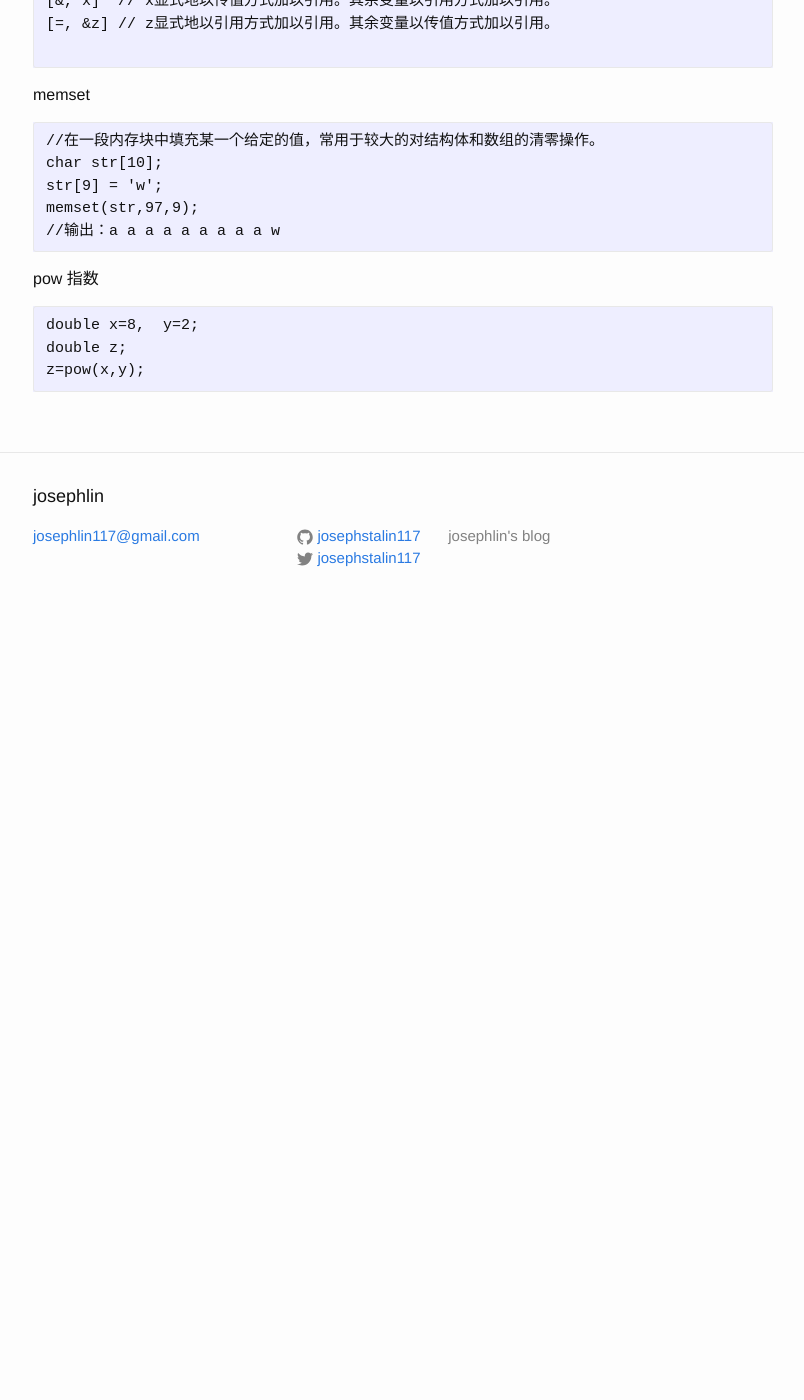
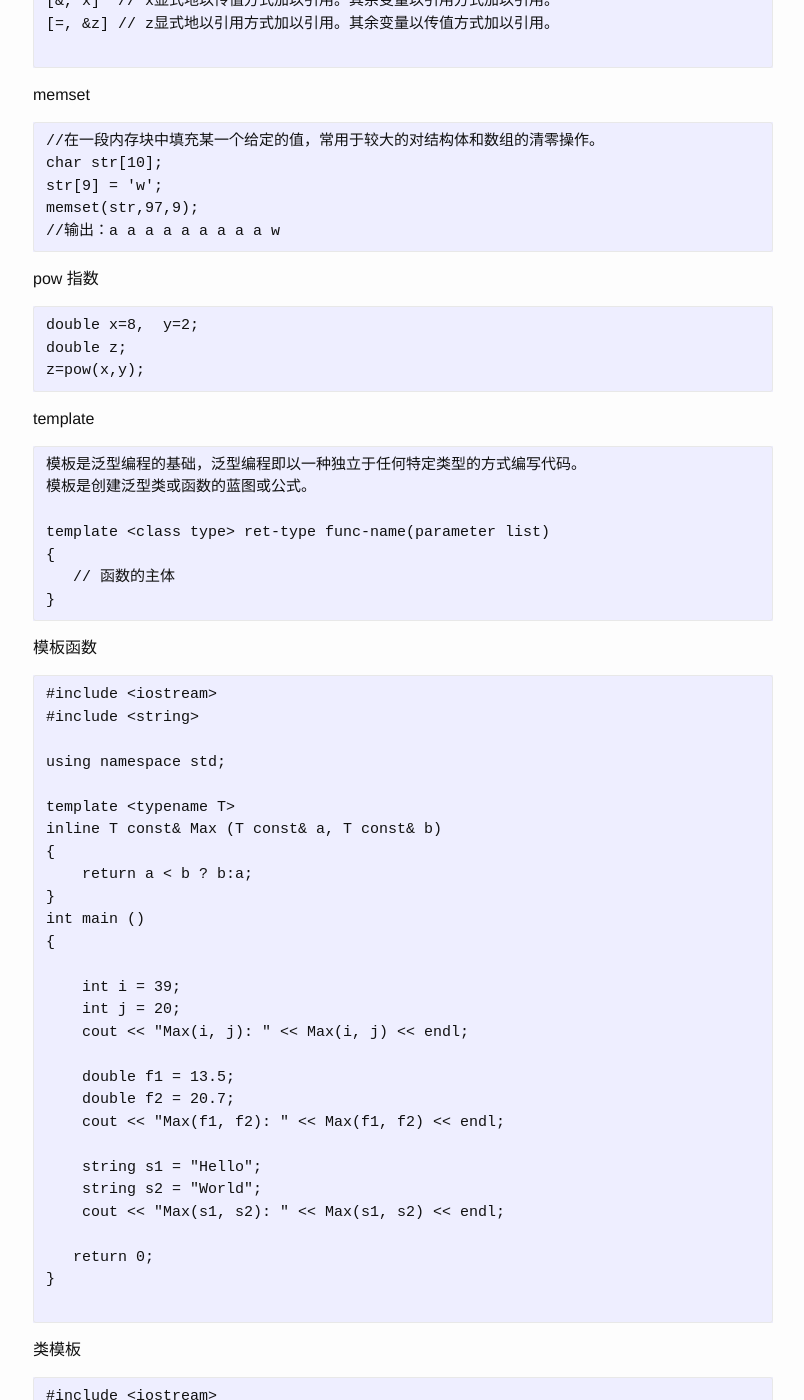
Before and after one commit to josephstalin117/josephstalin117.github.io, a Jekyll site: the page built from _posts/2018-5-25-c.markdown, in a window 1280 px wide and 1400 px high, scrolled down 18545 px. Shown: the whole window, without its empty margins (237-1041 px from the left). Built offline with Jekyll 4.4.1, drawn with Linux system fonts in a browser that asks for light colours; before the commit the page ends 19175 px from its top, so only the background shows below that; some of the changed text lies outside the part shown.

Commit message:
add c template

````diff
--- a/_posts/2018-5-25-c.markdown
+++ b/_posts/2018-5-25-c.markdown
@@ -862,3 +862,120 @@
 double z;
 z=pow(x,y);
 ```
+
+template
+```
+模板是泛型编程的基础，泛型编程即以一种独立于任何特定类型的方式编写代码。
+模板是创建泛型类或函数的蓝图或公式。
+
+template <class type> ret-type func-name(parameter list)
+{
+   // 函数的主体
+}
+```
+
+模板函数
+```
+#include <iostream>
+#include <string>
+
+using namespace std;
+
+template <typename T>
+inline T const& Max (T const& a, T const& b)
+{
+    return a < b ? b:a;
+}
+int main ()
+{
+
+    int i = 39;
+    int j = 20;
+    cout << "Max(i, j): " << Max(i, j) << endl;
+
+    double f1 = 13.5;
+    double f2 = 20.7;
+    cout << "Max(f1, f2): " << Max(f1, f2) << endl;
+
+    string s1 = "Hello";
+    string s2 = "World";
+    cout << "Max(s1, s2): " << Max(s1, s2) << endl;
+
+   return 0;
+}
+
+```
+
+类模板
+```
+#include <iostream>
+#include <vector>
+#include <cstdlib>
+#include <string>
+#include <stdexcept>
+
+using namespace std;
+
+template <class T>
+class Stack {
+  private:
+    vector<T> elems;     // 元素
+
+  public:
+    void push(T const&);  // 入栈
+    void pop();               // 出栈
+    T top() const;            // 返回栈顶元素
+    bool empty() const{       // 如果为空则返回真。
+        return elems.empty();
+    }
+};
+
+template <class T>
+void Stack<T>::push (T const& elem)
+{
+    // 追加传入元素的副本
+    elems.push_back(elem);
+}
+
+template <class T>
+void Stack<T>::pop ()
+{
+    if (elems.empty()) {
+        throw out_of_range("Stack<>::pop(): empty stack");
+    }
+    // 删除最后一个元素
+    elems.pop_back();
+}
+
+template <class T>
+T Stack<T>::top () const
+{
+    if (elems.empty()) {
+        throw out_of_range("Stack<>::top(): empty stack");
+    }
+    // 返回最后一个元素的副本
+    return elems.back();
+}
+
+int main()
+{
+    try {
+        Stack<int>         intStack;  // int 类型的栈
+        Stack<string> stringStack;    // string 类型的栈
+
+        // 操作 int 类型的栈
+        intStack.push(7);
+        cout << intStack.top() <<endl;
+
+        // 操作 string 类型的栈
+        stringStack.push("hello");
+        cout << stringStack.top() << std::endl;
+        stringStack.pop();
+        stringStack.pop();
+    }
+    catch (exception const& ex) {
+        cerr << "Exception: " << ex.what() <<endl;
+        return -1;
+    }
+}
+```
````
Also changed, not shown: _posts/2019-9-4-nvidia.markdown (+28 -0 lines).
